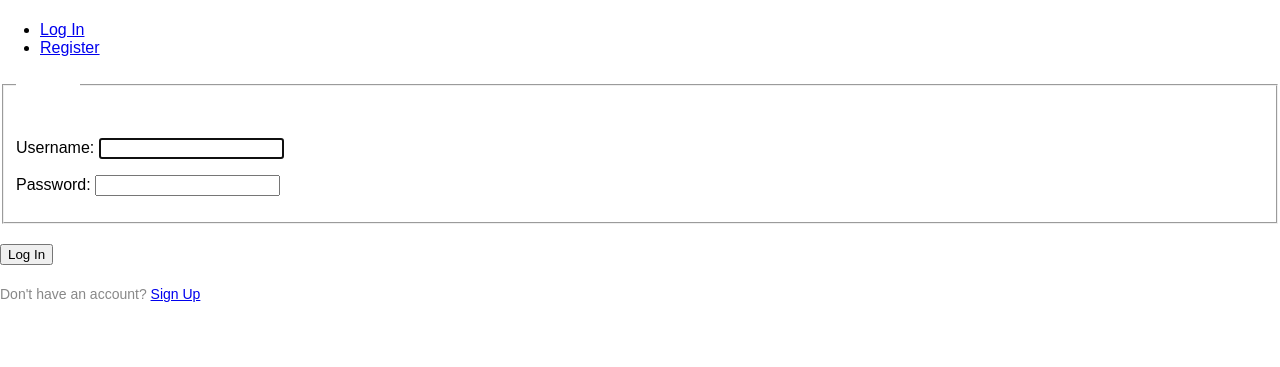
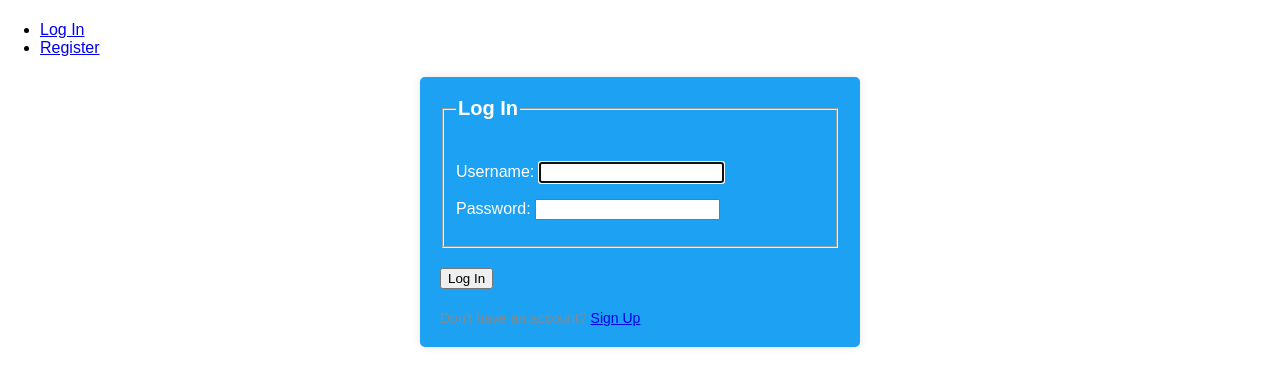
Before and after one commit to ArjunSohur/np_Django_backend, a Django app: page /login/ in a window 1280 px wide; the page is wider, and only the part inside the window is pictured. Shown: the part 711-1078 px from the top of that part. Before the commit the page ends 1013 px from the top of that part, so only its background shows below. Run offline with Django 4.2, Linux system fonts and the light colour scheme; parts of the project's set-up code (start-up, migrations or seed data) failed here and were passed over.

Commit message:
bug fixed

```diff
--- a/newspigeon/users/templates/users/login.html
+++ b/newspigeon/users/templates/users/login.html
@@ -3,9 +3,9 @@
 {% load static %}
 
 {% block content %}
- <link rel="stylesheet" type="text/css" href="{% static 'users/login.css' %}">
+<link rel="stylesheet" type="text/css" href="{% static 'users/login.css' %}">
 <body>
-    <div class="conten-section">
+    <div class="content-section">
         <form method="post">
             {% csrf_token %}
             <fieldset class="form-group">
```
